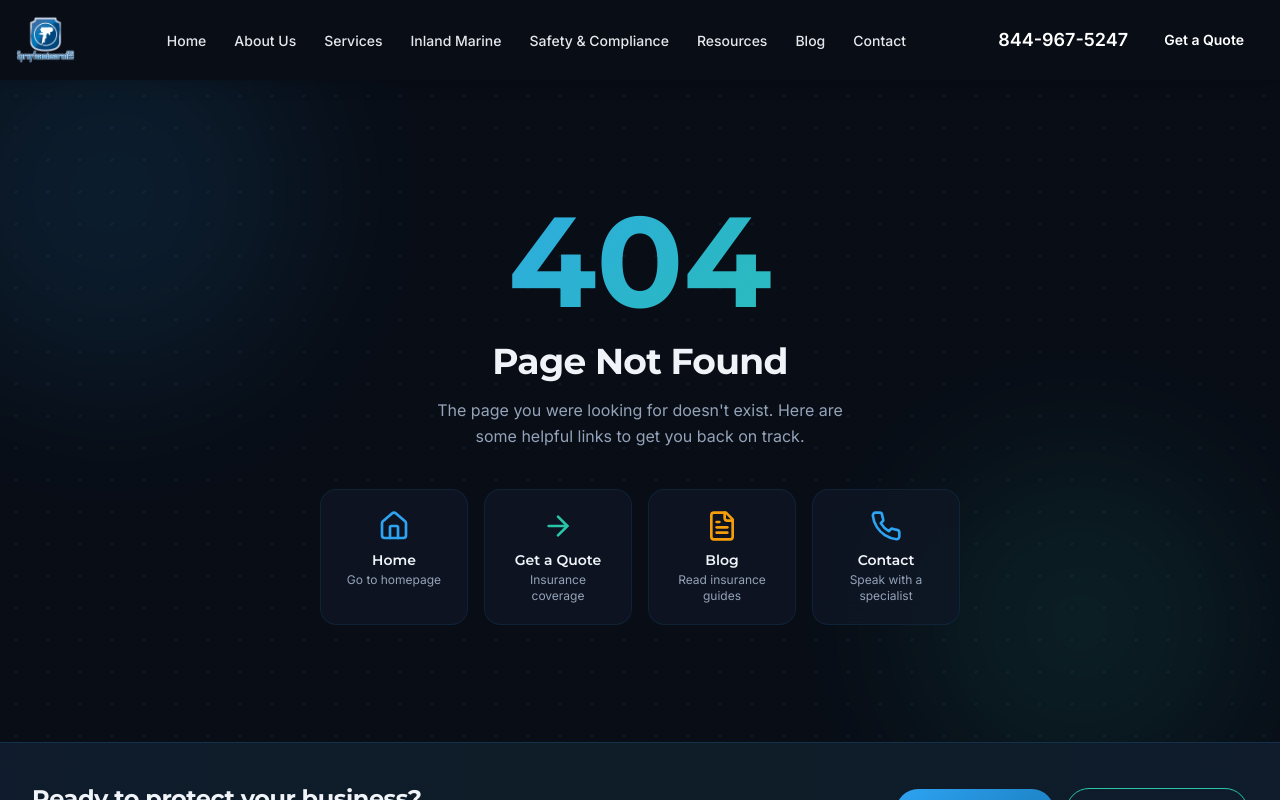
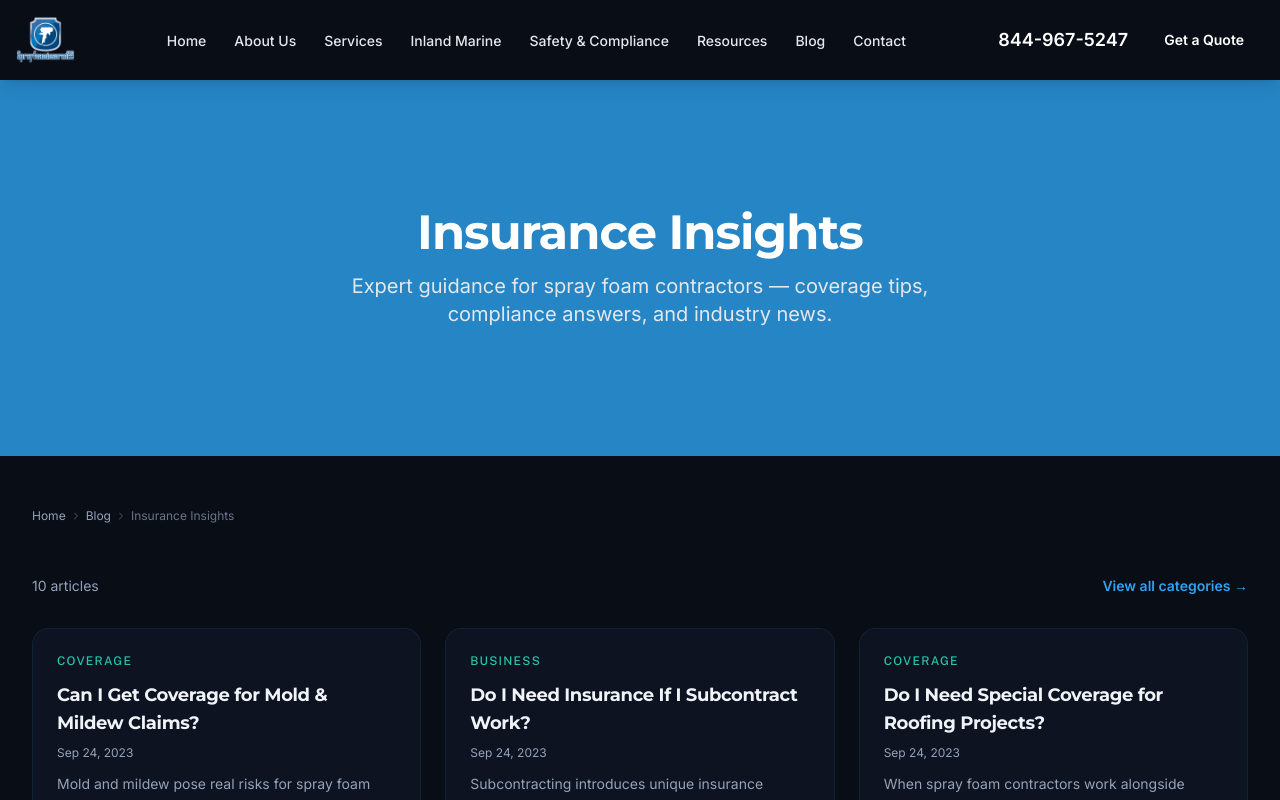
Before and after one commit to MCERQUA/sprayfoaminsurance-nextjs, a Next.js app: page /category/insurance-insights in a window 1280 px wide. Before the commit this address had no page. Shown: the top 800 px of the page. Built offline with nearby package versions, Linux system fonts and the light colour scheme.

Commit message:
auto-save: app/blog/page.tsx,app/category/insurance-insights/page.tsx,app/sitemap.ts (+1 more)

```diff
--- a/app/blog/page.tsx
+++ b/app/blog/page.tsx
@@ -3,6 +3,7 @@ import Link from 'next/link';
 import { ArrowRight } from 'lucide-react';
 import PageHero from '@/components/PageHero';
 import GlassCard from '@/components/GlassCard';
+import { blogPosts as articles, blogCategories as filterPills } from '@/lib/blog-posts';
 
 export const metadata: Metadata = {
   title: 'Spray Foam Insurance Blog | Industry Insights',
@@ -15,91 +16,6 @@ export const metadata: Metadata = {
     type: 'website',
   },
 };
-
-const articles = [
-  {
-    href: '/2023/09/24/can-i-get-coverage-for-mold-and-mildew-claims',
-    title: 'Can I Get Coverage for Mold & Mildew Claims?',
-    date: 'Sep 24, 2023',
-    category: 'Coverage',
-    excerpt:
-      'Mold and mildew pose real risks for spray foam contractors. Learn how specialized insurance coverage protects your business from moisture-related liability claims.',
-  },
-  {
-    href: '/2023/09/24/do-i-need-insurance-if-i-subcontract-work',
-    title: 'Do I Need Insurance If I Subcontract Work?',
-    date: 'Sep 24, 2023',
-    category: 'Business',
-    excerpt:
-      'Subcontracting introduces unique insurance responsibilities for both general contractors and subcontractors. Understand your obligations before your next project.',
-  },
-  {
-    href: '/2023/09/24/do-i-need-special-coverage-for-roofing-projects',
-    title: 'Do I Need Special Coverage for Roofing Projects?',
-    date: 'Sep 24, 2023',
-    category: 'Coverage',
-    excerpt:
-      'When spray foam contractors work alongside roofers, special insurance considerations come into play. Know your coverage before combined operations.',
-  },
-  {
-    href: '/2023/09/24/does-insurance-cover-overspray-damage',
-    title: 'Does Insurance Cover Overspray Damage?',
-    date: 'Sep 24, 2023',
-    category: 'Claims',
-    excerpt:
-      'Overspray is an inherent risk in spray foam applications. Discover how liability and specialized policies protect you from unintended foam dispersion claims.',
-  },
-  {
-    href: '/2023/09/24/how-does-insurance-protect-my-clients',
-    title: 'How Does Insurance Protect My Clients?',
-    date: 'Sep 24, 2023',
-    category: 'Business',
-    excerpt:
-      'Your insurance coverage does more than protect your business — it gives clients peace of mind and financial protection throughout every project.',
-  },
-  {
-    href: '/2023/09/24/is-my-equipment-covered',
-    title: 'Is My Spray Foam Equipment Covered?',
-    date: 'Sep 24, 2023',
-    category: 'Equipment',
-    excerpt:
-      'Your proportioner, hoses, and rig represent a massive investment. Find out which policies actually cover your equipment and how to avoid coverage gaps.',
-  },
-  {
-    href: '/2023/09/24/is-retrofitting-insurance-available-for-spray-foam-contractors',
-    title: 'Is Retrofitting Insurance Available for SPF Contractors?',
-    date: 'Sep 24, 2023',
-    category: 'Coverage',
-    excerpt:
-      'As energy efficiency demands grow, spray foam contractors are doing more retrofit work. Learn how your insurance can adapt to protect these projects.',
-  },
-  {
-    href: '/2023/09/24/what-are-the-insurance-requirements-for-large-commercial-projects',
-    title: 'Insurance Requirements for Large Commercial Projects',
-    date: 'Sep 24, 2023',
-    category: 'Commercial',
-    excerpt:
-      'Commercial spray foam projects come with elevated insurance requirements. This guide covers the policies needed to win bids and stay compliant.',
-  },
-  {
-    href: '/2023/09/24/what-factors-affect-insurance-premiums',
-    title: 'What Factors Affect My Insurance Premiums?',
-    date: 'Sep 24, 2023',
-    category: 'Pricing',
-    excerpt:
-      'From claims history to crew size and revenue, many factors shape your spray foam insurance premiums. Understand what drives costs to manage them.',
-  },
-  {
-    href: '/2025/07/04/spray-foam-equipment-financing-building-strong-banking-relationships',
-    title: 'Spray Foam Equipment Financing: Building Strong Banking Relationships',
-    date: 'Jul 4, 2025',
-    category: 'Business',
-    excerpt:
-      'Spray foam rigs cost $40k–$150k+. Building strong banking relationships is key to financing your equipment and scaling your business.',
-  },
-];
-
-const filterPills = ['All', 'Coverage', 'Business', 'Equipment', 'Claims', 'Commercial', 'Pricing'];
 
 export default function BlogIndexPage() {
   return (
--- /dev/null
+++ b/app/category/insurance-insights/page.tsx
@@ -0,0 +1,75 @@
+import type { Metadata } from 'next';
+import Link from 'next/link';
+import { ArrowRight } from 'lucide-react';
+import PageHero from '@/components/PageHero';
+import GlassCard from '@/components/GlassCard';
+import Breadcrumbs from '@/components/Breadcrumbs';
+import { blogPosts } from '@/lib/blog-posts';
+
+export const metadata: Metadata = {
+  title: 'Insurance Insights | Spray Foam Insurance Blog',
+  description:
+    'Expert insurance guidance for spray foam contractors — coverage tips, compliance guides, and industry news from SPF insurance specialists.',
+  keywords: ['spray foam insurance insights', 'SPF contractor insurance tips', 'spray foam coverage guidance'],
+  openGraph: {
+    title: 'Insurance Insights | Spray Foam Insurance Blog',
+    description: 'Expert insurance guidance for spray foam contractors.',
+    type: 'website',
+  },
+  alternates: {
+    canonical: 'https://sprayfoaminsurance.com/category/insurance-insights/',
+  },
+};
+
+export default function InsuranceInsightsPage() {
+  return (
+    <>
+      <PageHero
+        title="Insurance Insights"
+        subtitle="Expert guidance for spray foam contractors — coverage tips, compliance answers, and industry news."
+        badge="Insurance Insights"
+      />
+
+      <section className="max-w-7xl mx-auto px-4 sm:px-6 lg:px-8 py-10">
+        <Breadcrumbs
+          items={[
+            { label: 'Home', href: '/' },
+            { label: 'Blog', href: '/blog' },
+            { label: 'Insurance Insights' },
+          ]}
+        />
+      </section>
+
+      <section className="max-w-7xl mx-auto px-4 sm:px-6 lg:px-8 pb-16">
+        <div className="flex items-center justify-between mb-8">
+          <p className="text-muted text-sm">
+            {blogPosts.length} articles
+          </p>
+          <Link
+            href="/blog"
+            className="text-sm text-primary hover:text-accent transition-colors font-semibold"
+          >
+            View all categories →
+          </Link>
+        </div>
+
+        <div className="grid grid-cols-1 md:grid-cols-2 lg:grid-cols-3 gap-6">
+          {blogPosts.map((article) => (
+            <GlassCard key={article.href} className="flex flex-col h-full p-6">
+              <span className="text-xs label-text text-accent mb-3 block">{article.category}</span>
+              <h3 className="font-headline font-bold text-text text-lg mb-2">{article.title}</h3>
+              <p className="text-xs text-muted mb-3">{article.date}</p>
+              <p className="text-muted text-sm leading-relaxed flex-1 mb-4">{article.excerpt}</p>
+              <Link
+                href={article.href}
+                className="inline-flex items-center gap-2 text-primary text-sm font-semibold hover:text-accent transition-colors mt-auto"
+              >
+                Read Article <ArrowRight className="w-4 h-4" />
+              </Link>
+            </GlassCard>
+          ))}
+        </div>
+      </section>
+    </>
+  );
+}
--- a/app/sitemap.ts
+++ b/app/sitemap.ts
@@ -24,6 +24,7 @@ export default function sitemap(): MetadataRoute.Sitemap {
     { url: `${base}/attic-insulation-certificate`, lastModified: now, changeFrequency: 'monthly', priority: 0.6 },
     { url: `${base}/safety-and-compliance-support`, lastModified: now, changeFrequency: 'monthly', priority: 0.6 },
     { url: `${base}/blog`, lastModified: now, changeFrequency: 'weekly', priority: 0.7 },
+    { url: `${base}/category/insurance-insights`, lastModified: now, changeFrequency: 'weekly', priority: 0.6 },
     { url: `${base}/2023/09/24/can-i-get-coverage-for-mold-and-mildew-claims`, lastModified: post2023, changeFrequency: 'yearly', priority: 0.5 },
     { url: `${base}/2023/09/24/do-i-need-insurance-if-i-subcontract-work`, lastModified: post2023, changeFrequency: 'yearly', priority: 0.5 },
     { url: `${base}/2023/09/24/do-i-need-special-coverage-for-roofing-projects`, lastModified: post2023, changeFrequency: 'yearly', priority: 0.5 },
--- a/next.config.js
+++ b/next.config.js
@@ -4,6 +4,20 @@ const nextConfig = {
   images: {
     unoptimized: true,
   },
+  async redirects() {
+    return [
+      {
+        source: '/services/rig-equipment',
+        destination: '/inland-marine/spray_foam_rig_insurance',
+        permanent: true,
+      },
+      {
+        source: '/services/rig-equipment/',
+        destination: '/inland-marine/spray_foam_rig_insurance/',
+        permanent: true,
+      },
+    ];
+  },
 };
 
 module.exports = nextConfig;
```
